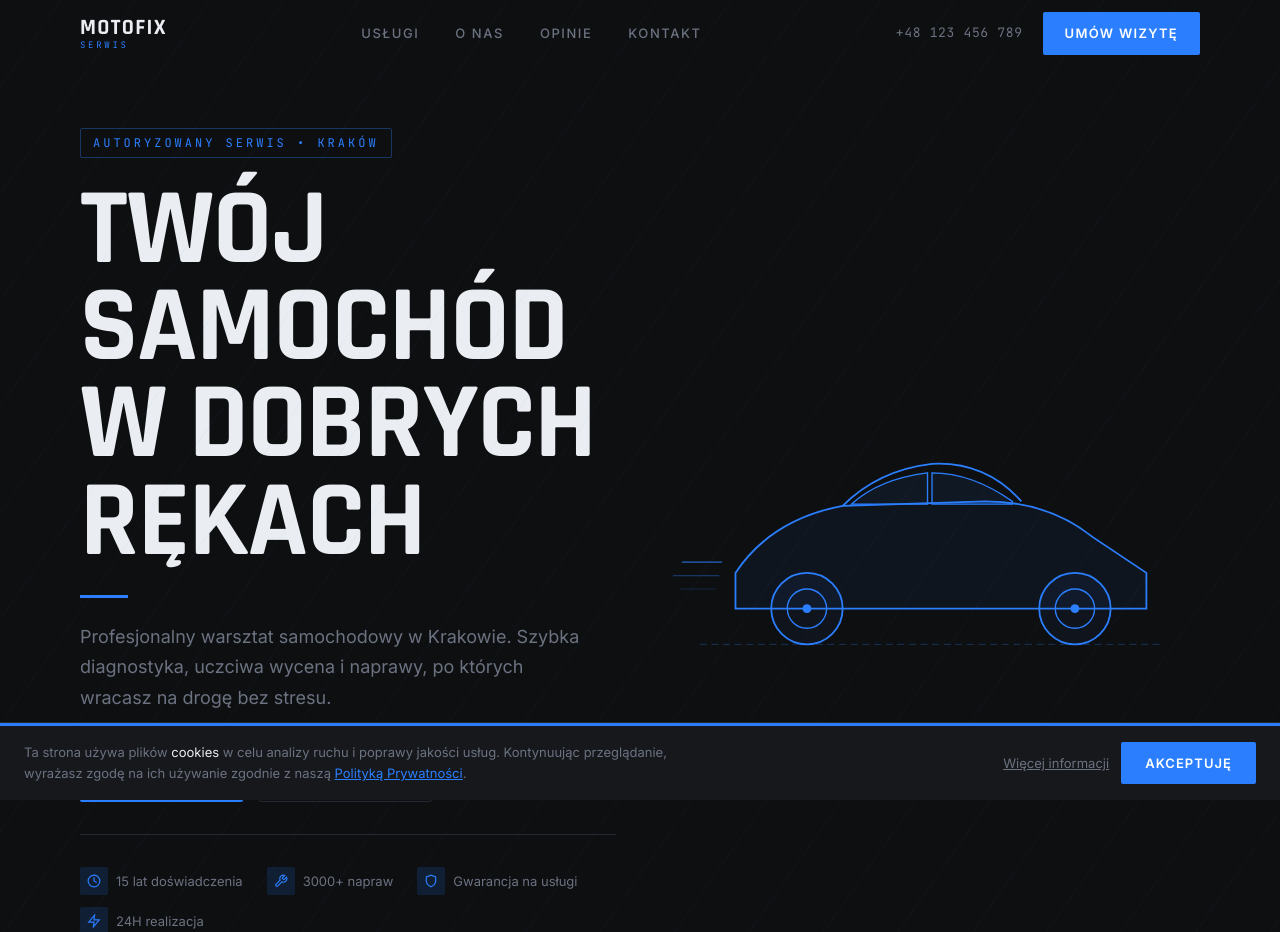
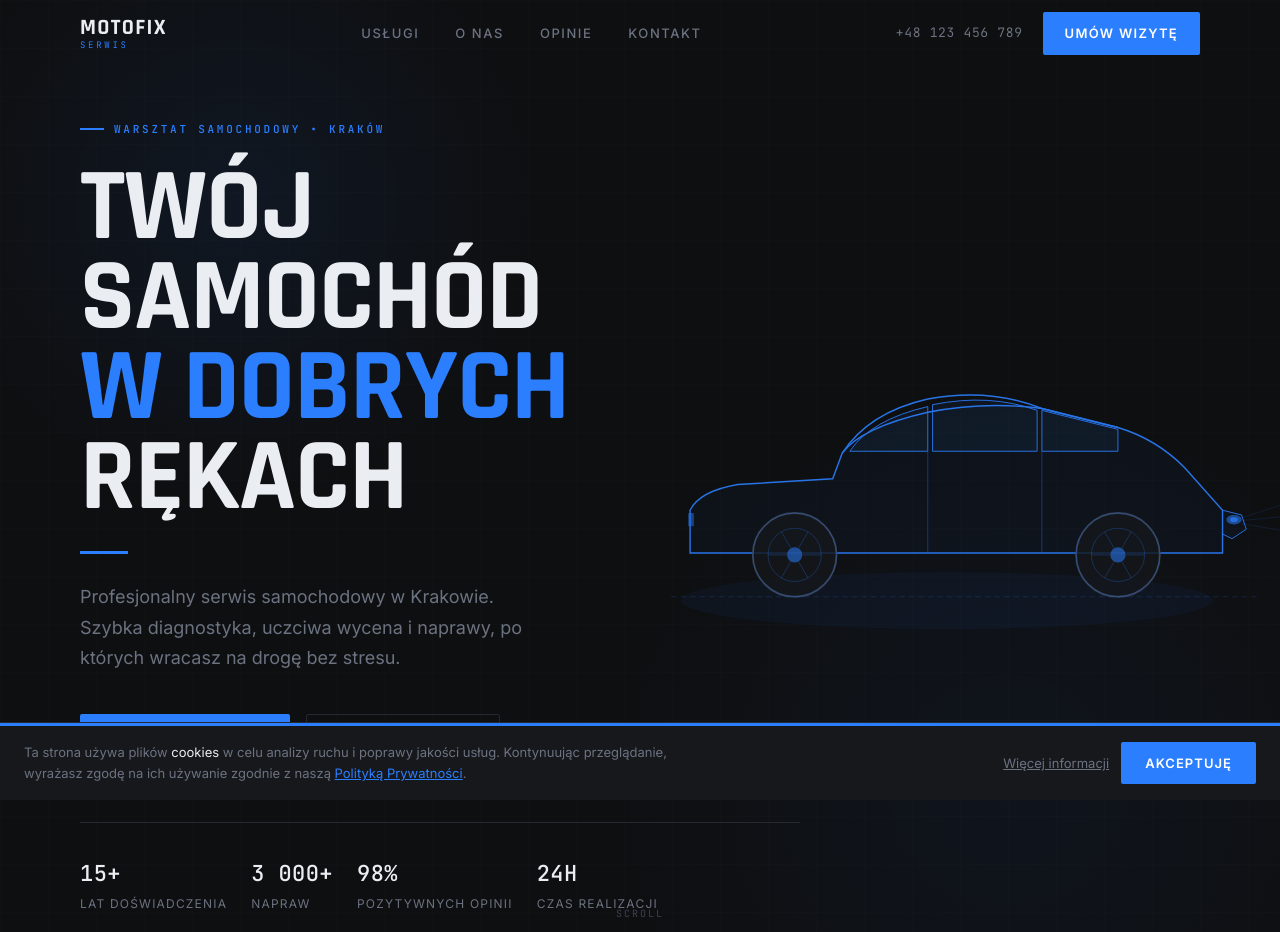
Before and after one commit to adminfavmotors/serwis_01, a Next.js app: page / in a window 1280 px wide. Shown: the top 932 px of the page. Built offline with nearby package versions, Linux system fonts and the light colour scheme.

Commit message:
design: Hero — full viewport, blue glow, SVG car with spokes+headlights, scroll indicator, trust badges

```diff
--- a/components/sections/Hero.tsx
+++ b/components/sections/Hero.tsx
@@ -1,292 +1,477 @@
-"use client";
+'use client'
 
-import { motion } from "framer-motion";
-import Link from "next/link";
+import { motion } from 'framer-motion'
 
-import { Button } from "@/components/ui/Button";
+const fadeUp = (delay = 0) => ({
+  initial: { opacity: 0, y: 28 },
+  animate: { opacity: 1, y: 0 },
+  transition: { duration: 0.6, delay, ease: [0.22, 1, 0.36, 1] as const },
+})
 
-const badges = [
-  { icon: "clock", text: "15 lat doświadczenia" },
-  { icon: "wrench", text: "3000+ napraw" },
-  { icon: "shield", text: "Gwarancja na usługi" },
-  { icon: "zap", text: "24H realizacja" },
-] as const;
-
-const brands = ["VW", "BMW", "TOYOTA", "FORD", "AUDI", "SKODA"];
-
-export function Hero() {
+export default function Hero() {
   return (
-    <section id="top" className="relative min-h-screen overflow-hidden bg-bg">
+    <section
+      style={{
+        position: 'relative',
+        minHeight: '100svh',
+        display: 'flex',
+        alignItems: 'center',
+        backgroundColor: '#0E0F11',
+        overflow: 'hidden',
+      }}
+    >
       <div
-        className="pointer-events-none absolute inset-0"
+        className="grid-texture"
         style={{
-          backgroundImage: `repeating-linear-gradient(
-            -55deg,
-            transparent,
-            transparent 60px,
-            rgba(43,127,255,0.04) 60px,
-            rgba(43,127,255,0.04) 61px
-          )`,
+          position: 'absolute',
+          inset: 0,
+          pointerEvents: 'none',
+          opacity: 0.6,
         }}
       />
 
-      <div className="container-site grid min-h-screen grid-cols-1 items-center gap-12 py-32 lg:grid-cols-2">
-        <div>
-          <div className="mb-6 inline-flex items-center gap-2">
-            <span
-              className="font-mono px-3 py-1.5 text-xs uppercase tracking-[0.25em] text-accent"
-              style={{
-                border: "1px solid rgba(43,127,255,0.35)",
-                borderRadius: "2px",
-              }}
-            >
-              AUTORYZOWANY SERWIS • KRAKÓW
-            </span>
-          </div>
+      <div
+        style={{
+          position: 'absolute',
+          top: '-10%',
+          left: '-5%',
+          width: '600px',
+          height: '600px',
+          borderRadius: '50%',
+          background:
+            'radial-gradient(circle, rgba(43,127,255,0.08) 0%, transparent 70%)',
+          pointerEvents: 'none',
+        }}
+      />
 
-          <h1 className="mb-4 text-display-xl text-text">
-            TWÓJ SAMOCHÓD
+      <div
+        style={{
+          position: 'absolute',
+          bottom: '-20%',
+          right: '-10%',
+          width: '800px',
+          height: '800px',
+          borderRadius: '50%',
+          background:
+            'radial-gradient(circle, rgba(43,127,255,0.05) 0%, transparent 70%)',
+          pointerEvents: 'none',
+        }}
+      />
+
+      <div
+        className="container-site"
+        style={{
+          position: 'relative',
+          zIndex: 1,
+          display: 'grid',
+          gridTemplateColumns: '1fr',
+          gap: '64px',
+          paddingTop: '120px',
+          paddingBottom: '80px',
+          width: '100%',
+        }}
+      >
+        <div style={{ maxWidth: '720px' }}>
+          <motion.div {...fadeUp(0.1)} style={{ marginBottom: '24px' }}>
+            <span className="section-label">Warsztat samochodowy • Kraków</span>
+          </motion.div>
+
+          <motion.h1
+            {...fadeUp(0.2)}
+            style={{
+              fontFamily: 'var(--font-display)',
+              fontSize: 'clamp(56px, 8vw, 108px)',
+              fontWeight: 700,
+              lineHeight: 0.88,
+              letterSpacing: '-0.01em',
+              textTransform: 'uppercase',
+              color: '#EAEDF2',
+              marginBottom: '8px',
+            }}
+          >
+            TWÓJ
             <br />
-            W DOBRYCH
+            SAMOCHÓD
+            <br />
+            <span style={{ color: '#2B7FFF' }}>W DOBRYCH</span>
             <br />
             RĘKACH
-          </h1>
+          </motion.h1>
 
-          <div className="accent-line my-6" />
-
-          <p className="max-w-[520px] font-body text-body-lg text-muted">
-            Profesjonalny warsztat samochodowy w Krakowie. Szybka diagnostyka,
-            uczciwa wycena i naprawy, po których wracasz na drogę bez stresu.
-          </p>
-
-          <div className="mt-10 flex flex-col gap-4 sm:flex-row">
-            <Button asChild>
-              <Link href="#kontakt">Umów wizytę</Link>
-            </Button>
-            <Button asChild variant="secondary">
-              <Link href="#uslugi">Zobacz usługi</Link>
-            </Button>
-          </div>
-
-          <div
-            className="mb-0 mt-8 w-full"
-            style={{ height: "1px", backgroundColor: "var(--border)" }}
+          <motion.div
+            {...fadeUp(0.3)}
+            style={{
+              width: '48px',
+              height: '3px',
+              backgroundColor: '#2B7FFF',
+              margin: '28px 0',
+            }}
           />
 
-          <div className="mt-8 flex flex-wrap items-center gap-x-6 gap-y-3">
-            {badges.map((badge) => (
-              <div key={badge.text} className="flex items-center gap-2">
-                <span
-                  className="flex h-7 w-7 shrink-0 items-center justify-center rounded-sm"
-                  style={{ backgroundColor: "var(--accent-glow)" }}
-                >
-                  {badge.icon === "clock" && (
-                    <svg
-                      width="14"
-                      height="14"
-                      viewBox="0 0 24 24"
-                      fill="none"
-                      stroke="#2B7FFF"
-                      strokeWidth="2"
-                      strokeLinecap="round"
-                    >
-                      <circle cx="12" cy="12" r="10" />
-                      <polyline points="12 6 12 12 16 14" />
-                    </svg>
-                  )}
-                  {badge.icon === "wrench" && (
-                    <svg
-                      width="14"
-                      height="14"
-                      viewBox="0 0 24 24"
-                      fill="none"
-                      stroke="#2B7FFF"
-                      strokeWidth="2"
-                      strokeLinecap="round"
-                    >
-                      <path d="M14.7 6.3a1 1 0 0 0 0 1.4l1.6 1.6a1 1 0 0 0 1.4 0l3.77-3.77a6 6 0 0 1-7.94 7.94l-6.91 6.91a2.12 2.12 0 0 1-3-3l6.91-6.91a6 6 0 0 1 7.94-7.94l-3.76 3.76z" />
-                    </svg>
-                  )}
-                  {badge.icon === "shield" && (
-                    <svg
-                      width="14"
-                      height="14"
-                      viewBox="0 0 24 24"
-                      fill="none"
-                      stroke="#2B7FFF"
-                      strokeWidth="2"
-                      strokeLinecap="round"
-                    >
-                      <path d="M12 22s8-4 8-10V5l-8-3-8 3v7c0 6 8 10 8 10z" />
-                    </svg>
-                  )}
-                  {badge.icon === "zap" && (
-                    <svg
-                      width="14"
-                      height="14"
-                      viewBox="0 0 24 24"
-                      fill="none"
-                      stroke="#2B7FFF"
-                      strokeWidth="2"
-                      strokeLinecap="round"
-                    >
-                      <polygon points="13 2 3 14 12 14 11 22 21 10 12 10 13 2" />
-                    </svg>
-                  )}
-                </span>
+          <motion.p
+            {...fadeUp(0.35)}
+            style={{
+              fontFamily: 'var(--font-body)',
+              fontSize: '18px',
+              color: '#6B7280',
+              lineHeight: 1.7,
+              maxWidth: '480px',
+              marginBottom: '40px',
+            }}
+          >
+            Profesjonalny serwis samochodowy w Krakowie. Szybka diagnostyka,
+            uczciwa wycena i naprawy, po których wracasz na drogę bez stresu.
+          </motion.p>
 
+          <motion.div
+            {...fadeUp(0.4)}
+            style={{
+              display: 'flex',
+              gap: '16px',
+              flexWrap: 'wrap',
+              marginBottom: '56px',
+            }}
+          >
+            <a href="#kontakt" className="btn-primary">
+              Umów wizytę
+              <svg
+                width="16"
+                height="16"
+                viewBox="0 0 24 24"
+                fill="none"
+                stroke="currentColor"
+                strokeWidth="2"
+                strokeLinecap="round"
+                strokeLinejoin="round"
+              >
+                <path d="M5 12h14M12 5l7 7-7 7" />
+              </svg>
+            </a>
+            <a href="#uslugi" className="btn-secondary">
+              Zobacz usługi
+            </a>
+          </motion.div>
+
+          <motion.div
+            {...fadeUp(0.5)}
+            style={{
+              display: 'flex',
+              flexWrap: 'wrap',
+              gap: '24px',
+              paddingTop: '32px',
+              borderTop: '1px solid #252830',
+            }}
+          >
+            {[
+              { value: '15+', label: 'lat doświadczenia' },
+              { value: '3 000+', label: 'napraw' },
+              { value: '98%', label: 'pozytywnych opinii' },
+              { value: '24H', label: 'czas realizacji' },
+            ].map((badge) => (
+              <div
+                key={badge.value}
+                style={{ display: 'flex', flexDirection: 'column', gap: '2px' }}
+              >
                 <span
                   style={{
-                    fontFamily: "var(--font-body)",
-                    fontSize: "13px",
-                    color: "var(--muted)",
-                    whiteSpace: "nowrap",
+                    fontFamily: 'var(--font-mono)',
+                    fontSize: '22px',
+                    fontWeight: 500,
+                    color: '#EAEDF2',
+                    letterSpacing: '0.02em',
                   }}
                 >
-                  {badge.text}
+                  {badge.value}
+                </span>
+                <span
+                  style={{
+                    fontFamily: 'var(--font-body)',
+                    fontSize: '12px',
+                    color: '#6B7280',
+                    textTransform: 'uppercase',
+                    letterSpacing: '0.1em',
+                  }}
+                >
+                  {badge.label}
                 </span>
               </div>
             ))}
-          </div>
-
-          <div
-            className="mt-6 hidden items-center gap-0 border-t border-border pt-6 sm:flex"
-          >
-            <span
-              style={{
-                fontFamily: "var(--font-mono)",
-                fontSize: "11px",
-                color: "var(--steel)",
-                letterSpacing: "0.15em",
-                textTransform: "uppercase",
-              }}
-            >
-              {brands.map((brand, index) => (
-                <span key={brand}>
-                  {brand}
-                  {index < brands.length - 1 && (
-                    <span style={{ color: "var(--accent)", margin: "0 10px" }}>
-                      •
-                    </span>
-                  )}
-                </span>
-              ))}
-            </span>
-          </div>
+          </motion.div>
         </div>
 
-        <div>
+        <div
+          style={{
+            display: 'none',
+            position: 'absolute',
+            right: '0',
+            top: '50%',
+            transform: 'translateY(-50%)',
+            width: '52%',
+            opacity: 0.9,
+          }}
+          className="hero-car"
+        >
           <motion.div
-            animate={{ y: [0, -12, 0] }}
-            transition={{ duration: 5, repeat: Infinity, ease: "easeInOut" }}
-            className="hidden w-full items-center justify-center lg:flex"
+            animate={{ y: [0, -10, 0] }}
+            transition={{ duration: 6, repeat: Infinity, ease: 'easeInOut' }}
           >
             <svg
-              viewBox="0 0 600 280"
-              className="w-full max-w-[560px]"
+              viewBox="0 0 700 320"
               fill="none"
               xmlns="http://www.w3.org/2000/svg"
               aria-hidden="true"
             >
-              <path
-                d="M80 200 L80 160 Q120 100 200 85 L360 80 Q430 80 480 120 L540 160 L540 200 Z"
-                stroke="#2B7FFF"
-                strokeWidth="2"
+              <ellipse
+                cx="350"
+                cy="270"
+                rx="280"
+                ry="30"
                 fill="rgba(43,127,255,0.06)"
               />
+
               <path
-                d="M200 85 Q240 45 300 38 Q360 35 400 80"
-                stroke="#2B7FFF"
-                strokeWidth="2"
-                fill="none"
-              />
-              <path
-                d="M210 83 Q240 55 295 48 L295 83 Z"
+                d="M80 220 L80 175 Q90 155 130 148 L230 142 L240 115 Q260 88 330 72 Q390 60 450 68 L530 88 Q570 100 600 130 L640 175 L640 220 Z"
                 stroke="#2B7FFF"
                 strokeWidth="1.5"
-                fill="rgba(43,127,255,0.08)"
+                fill="rgba(43,127,255,0.04)"
               />
+
               <path
-                d="M300 83 L300 48 Q345 48 390 80 L390 83 Z"
-                stroke="#2B7FFF"
-                strokeWidth="1.5"
-                fill="rgba(43,127,255,0.08)"
-              />
-              <circle
-                cx="160"
-                cy="200"
-                r="40"
-                stroke="#2B7FFF"
-                strokeWidth="2"
-                fill="rgba(43,127,255,0.05)"
-              />
-              <circle
-                cx="160"
-                cy="200"
-                r="22"
+                d="M240 115 Q268 72 330 58 Q395 46 450 68 L530 88"
                 stroke="#2B7FFF"
                 strokeWidth="1.5"
                 fill="none"
               />
-              <circle cx="160" cy="200" r="5" fill="#2B7FFF" />
-              <circle
-                cx="460"
-                cy="200"
-                r="40"
+
+              <path
+                d="M248 113 Q270 80 330 66 L330 113 Z"
                 stroke="#2B7FFF"
-                strokeWidth="2"
+                strokeWidth="1"
+                fill="rgba(43,127,255,0.07)"
+              />
+
+              <path
+                d="M335 113 L335 64 Q395 52 445 70 L445 113 Z"
+                stroke="#2B7FFF"
+                strokeWidth="1"
+                fill="rgba(43,127,255,0.07)"
+              />
+
+              <path
+                d="M450 113 L450 70 L530 90 L530 113 Z"
+                stroke="#2B7FFF"
+                strokeWidth="1"
+                fill="rgba(43,127,255,0.07)"
+              />
+
+              <line
+                x1="330"
+                y1="113"
+                x2="330"
+                y2="220"
+                stroke="#2B7FFF"
+                strokeWidth="0.8"
+                opacity="0.5"
+              />
+              <line
+                x1="450"
+                y1="113"
+                x2="450"
+                y2="220"
+                stroke="#2B7FFF"
+                strokeWidth="0.8"
+                opacity="0.5"
+              />
+
+              <path
+                d="M640 175 L660 180 L665 195 L650 205 L640 200"
+                stroke="#2B7FFF"
+                strokeWidth="1"
                 fill="rgba(43,127,255,0.05)"
               />
+
+              <ellipse
+                cx="652"
+                cy="185"
+                rx="8"
+                ry="5"
+                fill="#2B7FFF"
+                opacity="0.6"
+              />
+              <ellipse
+                cx="652"
+                cy="185"
+                rx="4"
+                ry="2.5"
+                fill="#2B7FFF"
+                opacity="0.9"
+              />
+
+              <path
+                d="M660 183 L700 170 M660 186 L700 182 M660 189 L700 196"
+                stroke="#2B7FFF"
+                strokeWidth="0.8"
+                opacity="0.2"
+              />
+
+              <rect
+                x="78"
+                y="178"
+                width="6"
+                height="14"
+                rx="1"
+                fill="#2B7FFF"
+                opacity="0.5"
+              />
+
               <circle
-                cx="460"
-                cy="200"
-                r="22"
-                stroke="#2B7FFF"
-                strokeWidth="1.5"
-                fill="none"
+                cx="190"
+                cy="222"
+                r="44"
+                stroke="#3A4150"
+                strokeWidth="2"
+                fill="rgba(22,24,28,0.8)"
               />
-              <circle cx="460" cy="200" r="5" fill="#2B7FFF" />
-              <line
-                x1="40"
-                y1="240"
-                x2="560"
-                y2="240"
+              <circle
+                cx="190"
+                cy="222"
+                r="44"
                 stroke="#2B7FFF"
                 strokeWidth="1"
-                strokeDasharray="8 5"
-                opacity="0.35"
+                fill="none"
+                opacity="0.4"
               />
-              <line
-                x1="20"
-                y1="148"
-                x2="65"
-                y2="148"
-                stroke="#2B7FFF"
-                strokeWidth="2"
-                opacity="0.55"
-              />
-              <line
-                x1="10"
-                y1="163"
-                x2="62"
-                y2="163"
-                stroke="#2B7FFF"
-                strokeWidth="1.5"
-                opacity="0.35"
-              />
-              <line
-                x1="18"
-                y1="178"
-                x2="58"
-                y2="178"
+              <circle
+                cx="190"
+                cy="222"
+                r="28"
                 stroke="#2B7FFF"
                 strokeWidth="1"
-                opacity="0.25"
+                fill="none"
+                opacity="0.3"
+              />
+              <circle cx="190" cy="222" r="8" fill="#2B7FFF" opacity="0.6" />
+              {[0, 60, 120, 180, 240, 300].map((angle, i) => {
+                const rad = (angle * Math.PI) / 180
+                return (
+                  <line
+                    key={i}
+                    x1={190 + 8 * Math.cos(rad)}
+                    y1={222 + 8 * Math.sin(rad)}
+                    x2={190 + 28 * Math.cos(rad)}
+                    y2={222 + 28 * Math.sin(rad)}
+                    stroke="#2B7FFF"
+                    strokeWidth="1"
+                    opacity="0.3"
+                  />
+                )
+              })}
+
+              <circle
+                cx="530"
+                cy="222"
+                r="44"
+                stroke="#3A4150"
+                strokeWidth="2"
+                fill="rgba(22,24,28,0.8)"
+              />
+              <circle
+                cx="530"
+                cy="222"
+                r="44"
+                stroke="#2B7FFF"
+                strokeWidth="1"
+                fill="none"
+                opacity="0.4"
+              />
+              <circle
+                cx="530"
+                cy="222"
+                r="28"
+                stroke="#2B7FFF"
+                strokeWidth="1"
+                fill="none"
+                opacity="0.3"
+              />
+              <circle cx="530" cy="222" r="8" fill="#2B7FFF" opacity="0.6" />
+              {[0, 60, 120, 180, 240, 300].map((angle, i) => {
+                const rad = (angle * Math.PI) / 180
+                return (
+                  <line
+                    key={i}
+                    x1={530 + 8 * Math.cos(rad)}
+                    y1={222 + 8 * Math.sin(rad)}
+                    x2={530 + 28 * Math.cos(rad)}
+                    y2={222 + 28 * Math.sin(rad)}
+                    stroke="#2B7FFF"
+                    strokeWidth="1"
+                    opacity="0.3"
+                  />
+                )
+              })}
+
+              <line
+                x1="60"
+                y1="266"
+                x2="680"
+                y2="266"
+                stroke="#2B7FFF"
+                strokeWidth="1"
+                strokeDasharray="6 4"
+                opacity="0.2"
               />
             </svg>
           </motion.div>
         </div>
       </div>
+
+      <motion.div
+        initial={{ opacity: 0 }}
+        animate={{ opacity: 1 }}
+        transition={{ delay: 1.2, duration: 0.6 }}
+        style={{
+          position: 'absolute',
+          bottom: '32px',
+          left: '50%',
+          transform: 'translateX(-50%)',
+          display: 'flex',
+          flexDirection: 'column',
+          alignItems: 'center',
+          gap: '8px',
+        }}
+      >
+        <span
+          style={{
+            fontFamily: 'var(--font-mono)',
+            fontSize: '10px',
+            color: '#3A4150',
+            letterSpacing: '0.2em',
+            textTransform: 'uppercase',
+          }}
+        >
+          scroll
+        </span>
+        <motion.div
+          animate={{ y: [0, 6, 0] }}
+          transition={{ duration: 1.5, repeat: Infinity, ease: 'easeInOut' }}
+          style={{
+            width: '1px',
+            height: '32px',
+            backgroundColor: '#2B7FFF',
+            opacity: 0.4,
+          }}
+        />
+      </motion.div>
+
+      <style>{`
+        @media (min-width: 1024px) {
+          .hero-car {
+            display: block !important;
+          }
+        }
+      `}</style>
     </section>
-  );
+  )
 }
+
+export { Hero }
```
